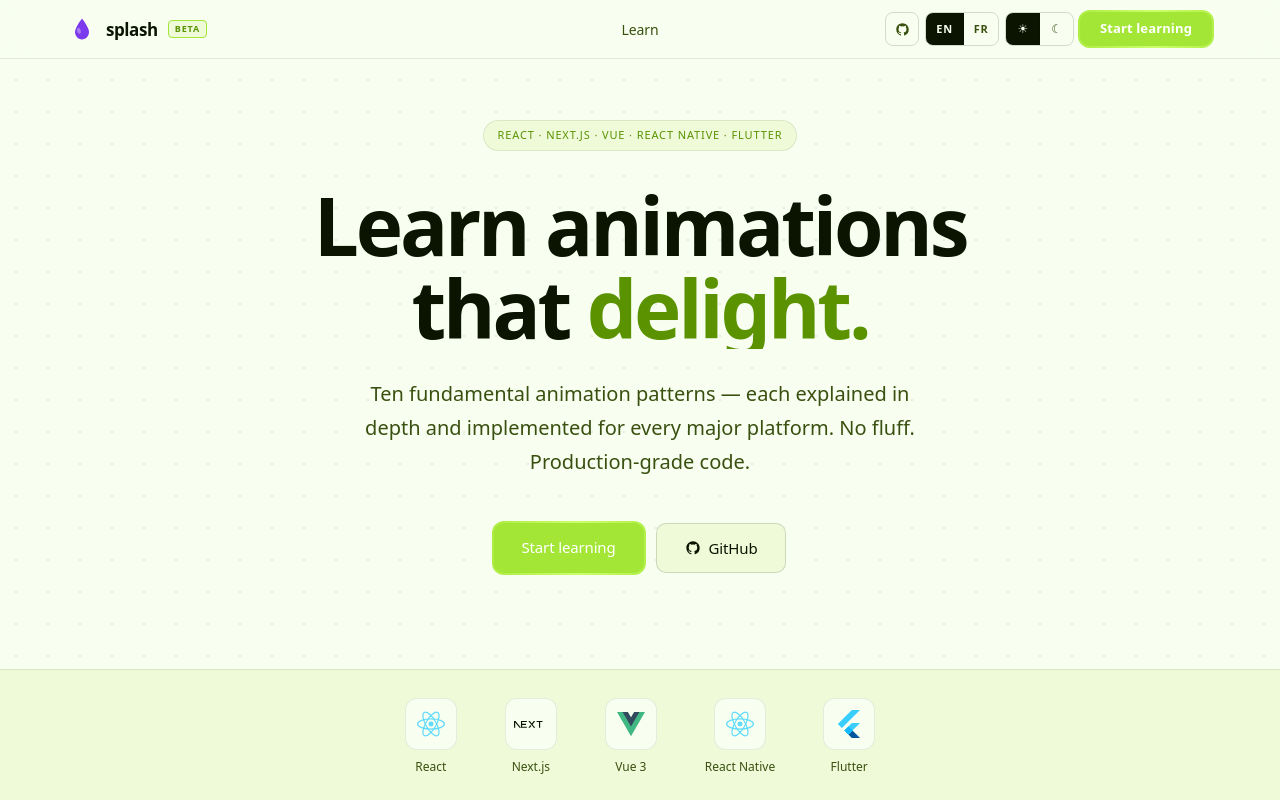
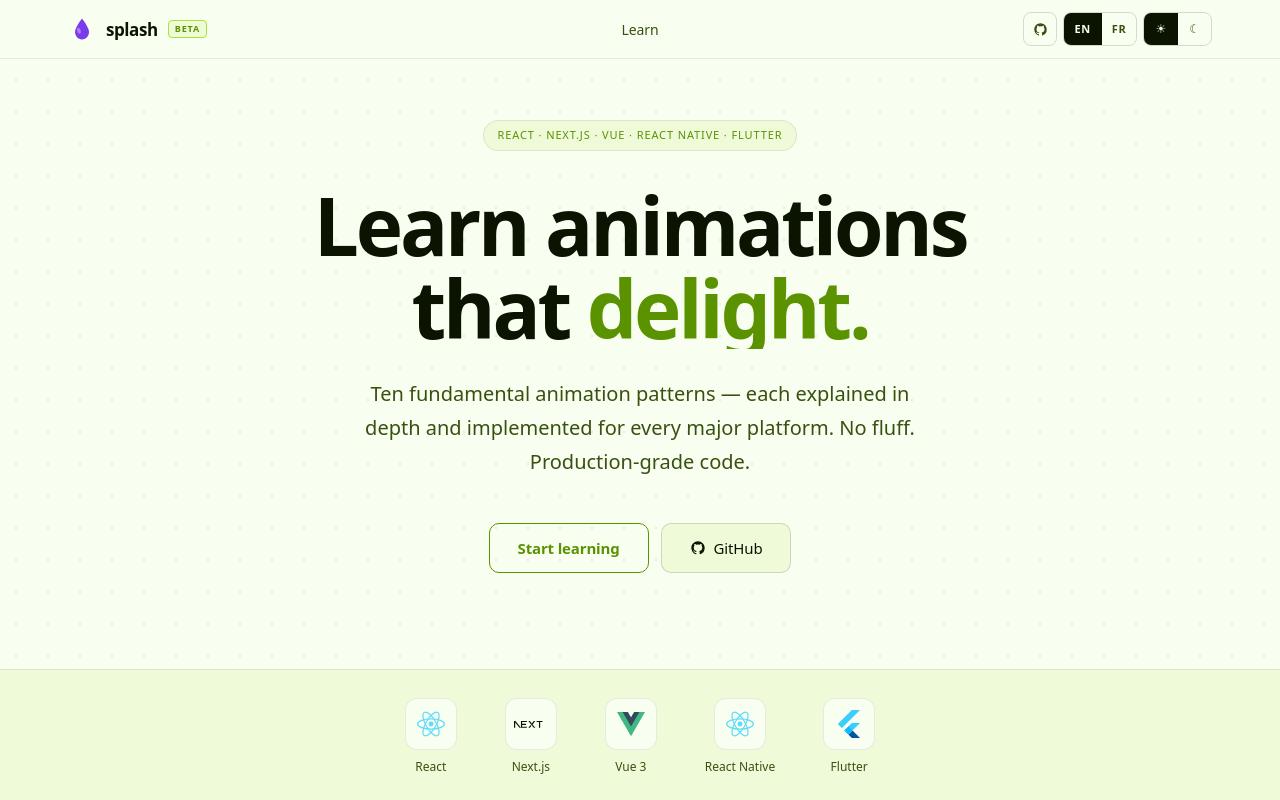
Before and after one commit to PatrickLoic-dev/splash, a Next.js app: page / in a window 1280 px wide. Shown: the top 800 px of the page. Built offline with nearby package versions, Linux system fonts and the light colour scheme; a web font is replaced by a local one.

Commit message:
feat(ui): remove Start Learning from navbar; ghost CTA on homepage

```diff
--- a/src/components/HomePage.tsx
+++ b/src/components/HomePage.tsx
@@ -131,11 +131,12 @@
             <div style={{ display: 'flex', gap: 12, justifyContent: 'center', flexWrap: 'wrap' }}>
               <a
                 href="/learn"
-                className="btn-border-anim"
                 style={{
                   padding: '13px 28px', borderRadius: 10,
-                  background: 'var(--accent)', color: '#fff',
-                  fontSize: 15, fontWeight: 500,
+                  background: 'none',
+                  border: '1.5px solid var(--accent)',
+                  color: 'var(--accent)',
+                  fontSize: 15, fontWeight: 600,
                   fontFamily: 'var(--font-outfit)',
                   textDecoration: 'none',
                   letterSpacing: '-0.01em',
--- a/src/components/Navbar.tsx
+++ b/src/components/Navbar.tsx
@@ -200,23 +200,6 @@
               </button>
             )}
 
-            {/* CTA — desktop only, hidden on /learn */}
-            {!isMobile && !isLearnPage && (
-              <a
-                href="/learn"
-                className="btn-border-anim"
-                style={{
-                  padding: '0 20px', height: 34, borderRadius: 20,
-                  background: 'var(--accent)', color: '#fff',
-                  fontSize: 13, fontWeight: 600,
-                  textDecoration: 'none', fontFamily: 'var(--font-outfit)',
-                  letterSpacing: '0.01em',
-                  display: 'inline-flex', alignItems: 'center', whiteSpace: 'nowrap',
-                }}
-              >
-                {t('nav_start')}
-              </a>
-            )}
 
             {/* Hamburger — mobile only */}
             {isMobile && (
@@ -300,31 +283,6 @@
                 </motion.a>
               ))}
 
-              {/* CTA — hidden on /learn */}
-              {!isLearnPage && (
-                <motion.div
-                  initial={{ opacity: 0, x: -16 }}
-                  animate={{ opacity: 1, x: 0 }}
-                  transition={{ delay: 0.17, duration: 0.35, ease: [0.22, 1, 0.36, 1] }}
-                  style={{ marginTop: 12 }}
-                >
-                  <a
-                    href="/learn"
-                    onClick={() => setMenuOpen(false)}
-                    className="btn-border-anim"
-                    style={{
-                      display: 'inline-flex', alignItems: 'center',
-                      padding: '14px 28px', borderRadius: 12,
-                      background: 'var(--accent)', color: '#fff',
-                      fontSize: 15, fontWeight: 600,
-                      fontFamily: 'var(--font-outfit)',
-                      textDecoration: 'none', letterSpacing: '-0.01em',
-                    }}
-                  >
-                    {t('nav_start')}
-                  </a>
-                </motion.div>
-              )}
             </div>
 
             {/* Bottom controls */}
```
